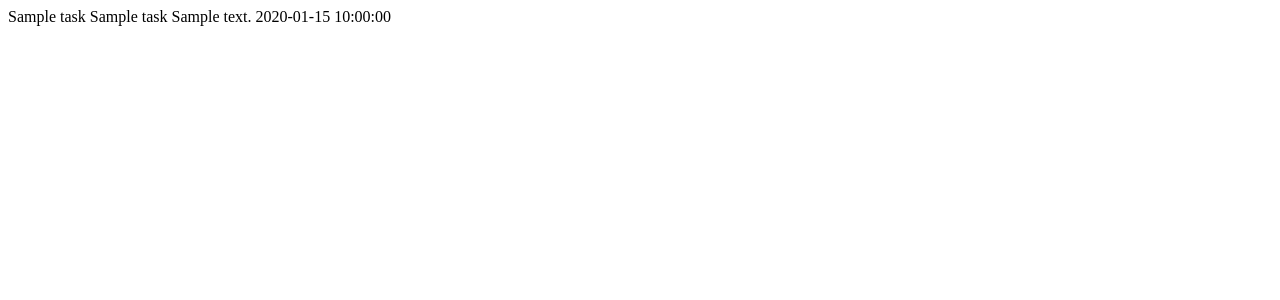
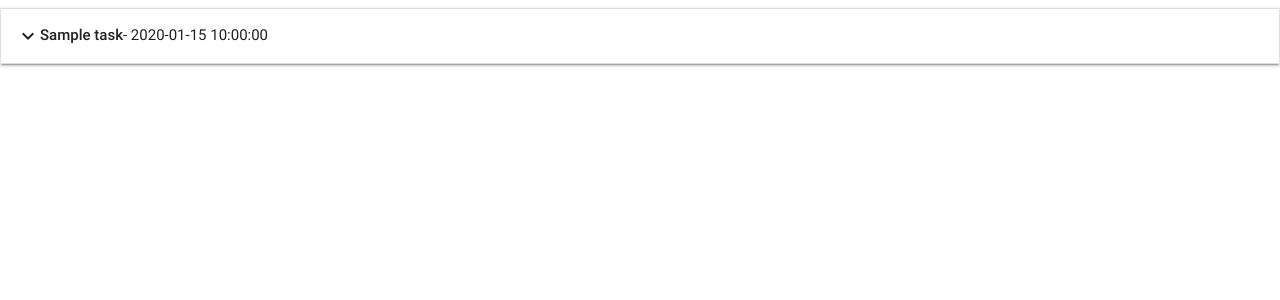
Before and after one commit to jourm/task_manager_mini_project, a Flask app: page / in a window 1280 px wide. Shown: the top 300 px of the page. Run offline with Flask 2, Linux system fonts and the light colour scheme; a database or web service that is not in the repository returns one stand-in record (values such as "Sample title"); some libraries are stand-ins or nearby versions.

Commit message:
Add materialize collapsable and populate using jinja

```diff
--- /dev/null
+++ b/templates/base.html
@@ -0,0 +1,26 @@
+<!DOCTYPE html>
+<html lang="en">
+
+<head>
+	<meta charset="UTF-8">
+	<meta name="viewport" content="width=device-width, initial-scale=1.0">
+	<meta http-equiv="X-UA-Compatible" content="ie=edge">
+	<title>Document</title>
+	<link href="https://fonts.googleapis.com/icon?family=Material+Icons" rel="stylesheet">
+	<link rel="stylesheet" href="https://cdnjs.cloudflare.com/ajax/libs/materialize/0.100.2/css/materialize.min.css">
+
+</head>
+
+<body>
+	{% block content %}
+	{% endblock %}
+	<script src="https://cdnjs.cloudflare.com/ajax/libs/jquery/3.2.1/jquery.min.js"></script>
+	<script src="https://cdnjs.cloudflare.com/ajax/libs/materialize/0.100.2/js/materialize.min.js"></script>
+	<script type="text/javascript">
+		$(document).ready(function(){
+    $('.collapsible').collapsible();
+  });
+	</script>
+</body>
+
+</html>
--- a/templates/tasks.html
+++ b/templates/tasks.html
@@ -1,14 +1,23 @@
-<html lang="en">
-<head>
+{% extends 'base.html' %}
+{% block content %}
 
-</head>
-<body>
-    {% for task in tasks %}
-        {{task.task_name}}
-        {{task.category_name}}
-        {{task.task_description}}
-        {{task.is_urgent}}
-        {{task.due_date}}
-    {% endfor %}
-</body>
-</html>
+<ul class="collapsible">
+	{% for task in tasks %}
+	<li>
+		<div class="collapsible-header"><span class="material-icons">expand_more</span>
+			<strong> {{task.task_name}} </strong> - {{task.due_date}}
+		</div>
+		<div class="collapsible-body"><span>
+            {{task.task_description}}
+        </span></div>
+	</li>
+	{% endfor %}
+</ul>
+
+
+{% endblock %}
+
+
+<!-- {{task.category_name}}
+
+{{task.is_urgent}} -->
```
